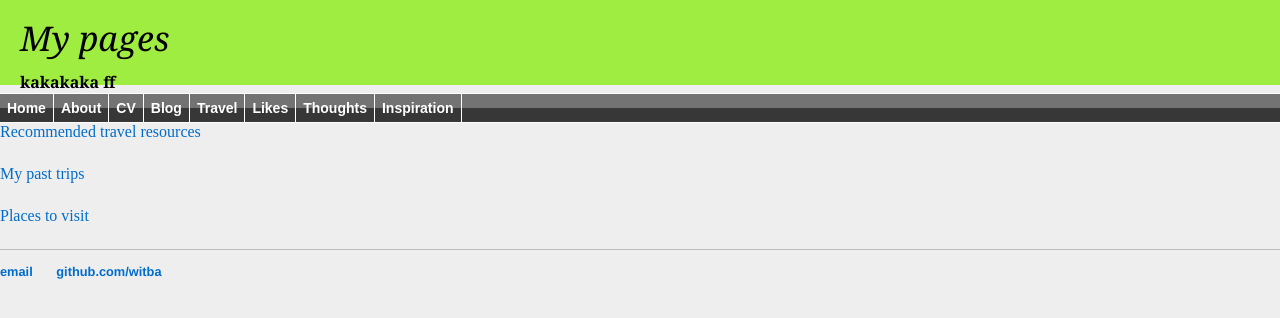
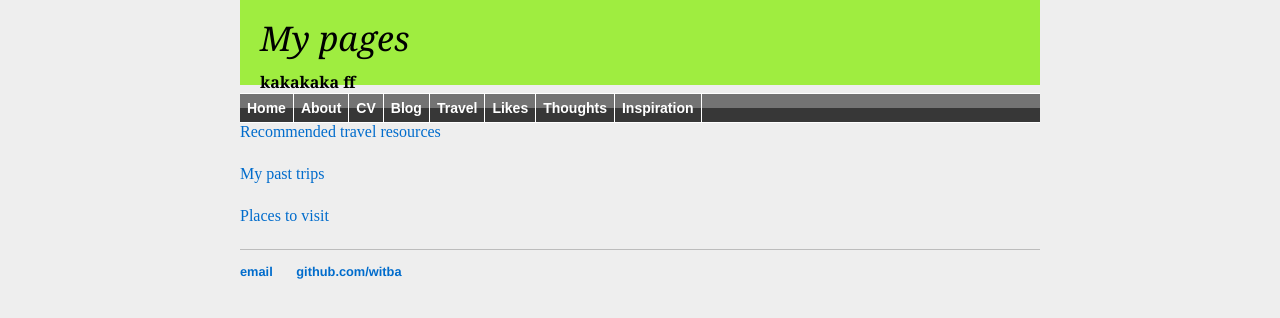
Before and after one commit to witba/witba.github.io, a Jekyll site: the page built from travel/index.html, in a window 1280 px wide. Shown: the top 318 px of the page. Built offline with Jekyll 4.4.1, drawn with Linux system fonts in a browser that asks for light colours.

Commit message:
Update main.css

```diff
--- a/css/main.css
+++ b/css/main.css
@@ -1,7 +1,7 @@
-body { margin:0 auto; padding:0; margin-bottom: 12px; width: 800; background: #EEEEEE;}
+body { margin:0 auto; padding:0; margin-bottom: 12px; width: 85%; background: #EEEEEE;}
 
 #style_container {
-width: 100%;
+width: 800px;
 margin: auto;
 background: #FFFFFF;
 }
@@ -10,7 +10,7 @@
 background: #9fed40;
 }
 #style_content {
-width: 100%;
+width: 800px;
 }
 #style_title {
 padding-top: 15px;
```
